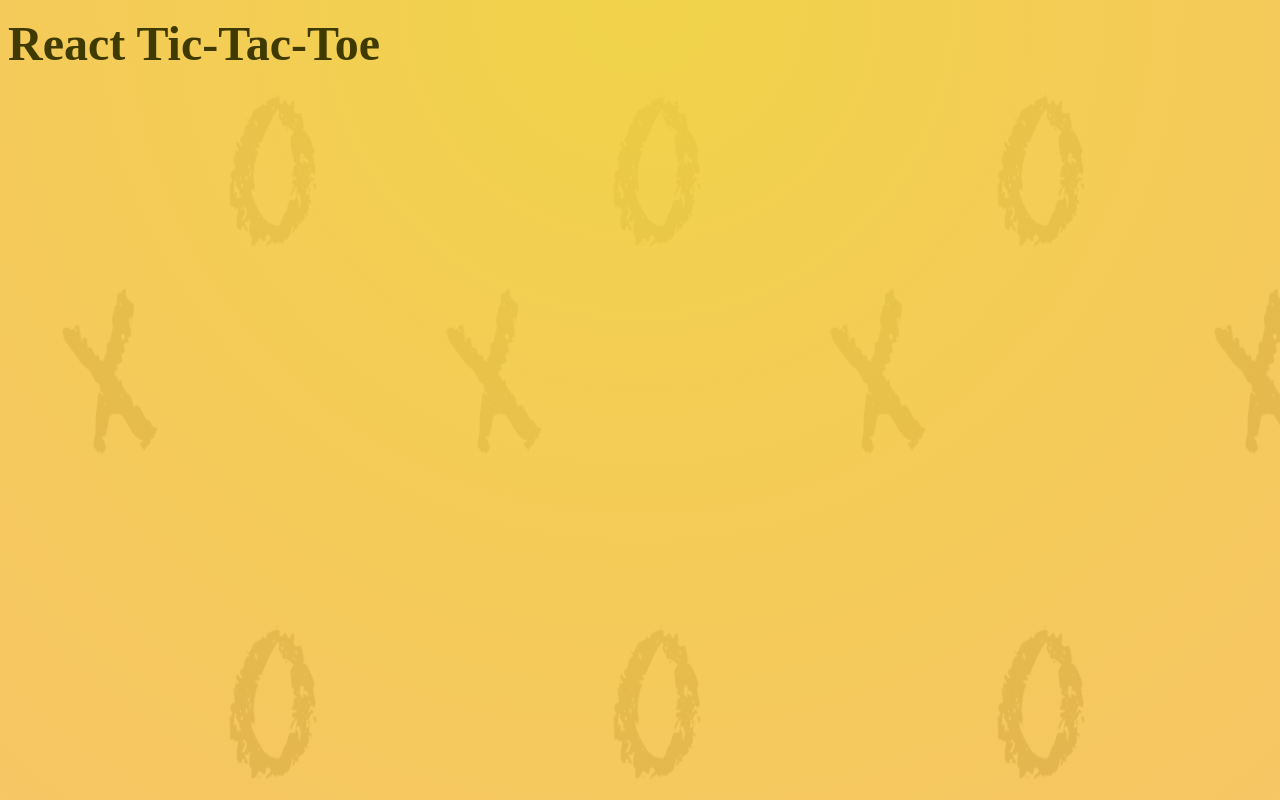
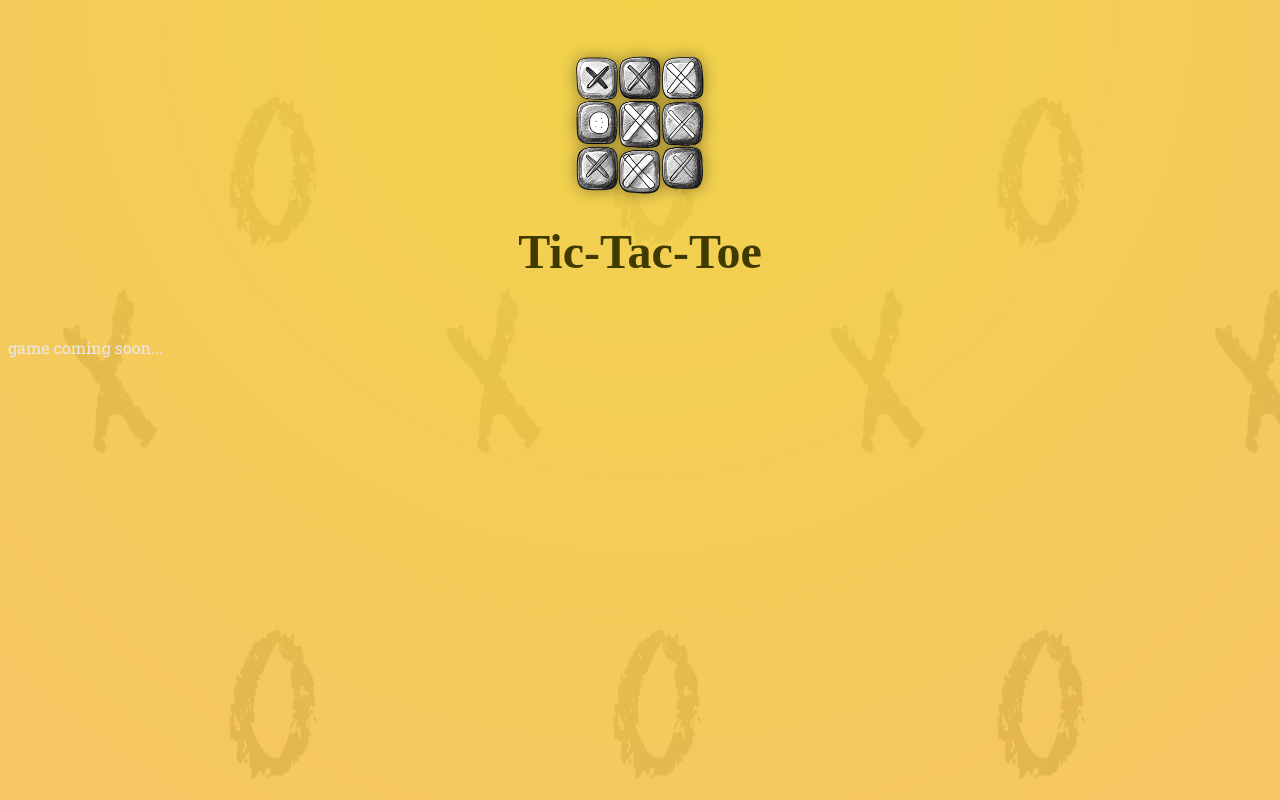
Before and after one commit to apeskinian/react_essentials_deep_dive, a React (Vite) app: page / in a window 1280 px wide. Shown: the top 800 px of the page. Built offline with nearby package versions, Linux system fonts and the light colour scheme; a web font is replaced by a local one.

Commit message:
Add image and title

```diff
--- a/index.html
+++ b/index.html
@@ -7,6 +7,10 @@
     <title>React Tic-Tac-Toe</title>
   </head>
   <body>
+    <header>
+      <img src="/game-logo.png" alt="hand drawn tic-tac-toe board">
+      <h1>Tic-Tac-Toe</h1>
+    </header>
     <div id="root"></div>
     <script type="module" src="/src/index.jsx"></script>
   </body>
--- a/src/App.jsx
+++ b/src/App.jsx
@@ -3,7 +3,7 @@
 
 
   return (
-    <h1>React Tic-Tac-Toe</h1>
+    <p>game coming soon...</p>
   )
 }
 
--- a/src/index.css
+++ b/src/index.css
@@ -23,7 +23,7 @@
       rgba(241, 210, 70, 0.98),
       rgba(250, 176, 103, 0.87)
     ),
-    url('/public/bg-pattern-dark.png');
+    url('/bg-pattern-dark.png');
   background-repeat: repeat;
   background-size: 100% 100%, 30% 30%, 100% 100%;
   min-height: 110rem;
```
